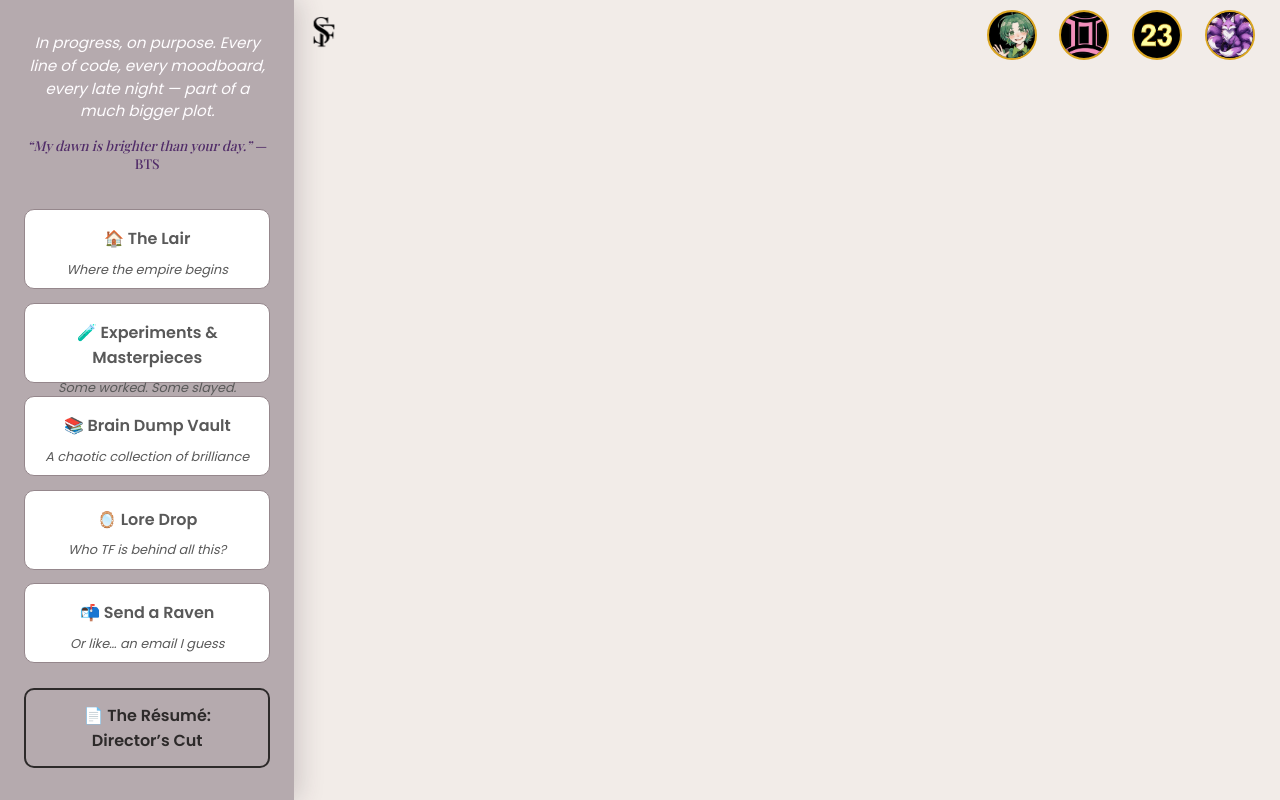
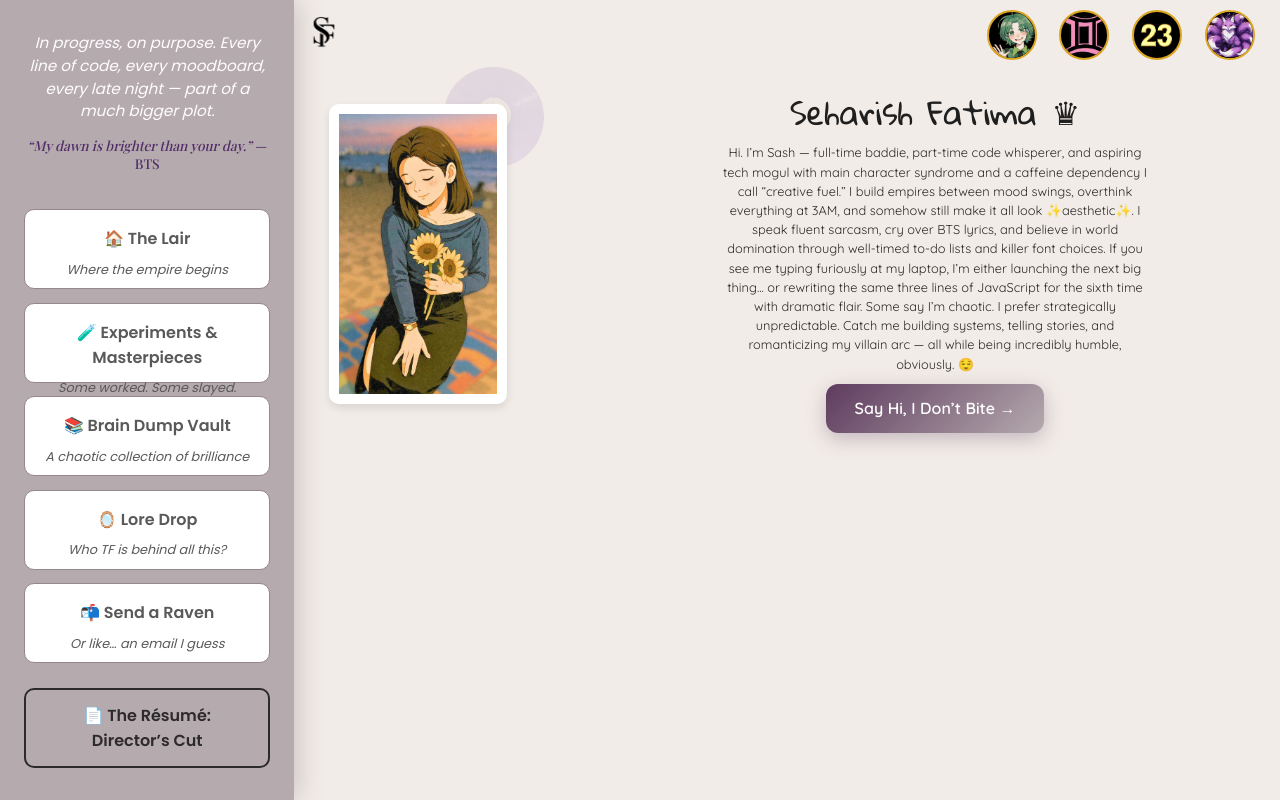
Before and after one commit to Seharish-Fatima/Portfolio-Website, a plain HTML site: page index.html in a window 1280 px wide. Drawn offline with nearby package versions, Linux system fonts and the light colour scheme.

Commit message:
Added hero section — enter the slay zone

```diff
--- a/index.html
+++ b/index.html
@@ -73,6 +73,35 @@
           </div>
         </div>
       </div>
+      <div class="first-bar">
+        <div class="col1">
+          <div class="circle">
+            <img src="assets/vinyl.png" alt="" height="100" width="100" />
+          </div>
+          <div class="image">
+            <img class="photo" src="assets/placeholder.jpg" height="300" />
+          </div>
+        </div>
+        <div class="col2">
+          <p class="name">Seharish Fatima ♛</p>
+          <p class="mydesc">
+            Hi. I’m Sash — full-time baddie, part-time code whisperer, and
+            aspiring tech mogul with main character syndrome and a caffeine
+            dependency I call “creative fuel.” I build empires between mood
+            swings, overthink everything at 3AM, and somehow still make it all
+            look ✨aesthetic✨. I speak fluent sarcasm, cry over BTS lyrics, and
+            believe in world domination through well-timed to-do lists and
+            killer font choices. If you see me typing furiously at my laptop,
+            I’m either launching the next big thing... or rewriting the same
+            three lines of JavaScript for the sixth time with dramatic flair.
+            Some say I’m chaotic. I prefer strategically unpredictable. Catch me
+            building systems, telling stories, and romanticizing my villain arc
+            — all while being incredibly humble, obviously. 😌
+          </p>
+          <a href="#" class="cta-button">Say Hi, I Don’t Bite →</a>
+        </div>
+        <div class="col3"></div>
+      </div>
     </main>
   </body>
 </html>
--- a/style.css
+++ b/style.css
@@ -1,4 +1,6 @@
 @import url("https://fonts.googleapis.com/css2?family=Playfair+Display:wght@500;700&family=Poppins:wght@400;600&display=swap");
+@import url("https://fonts.googleapis.com/css2?family=Gloria+Hallelujah&family=Libre+Baskerville:ital@1&display=swap");
+@import url("https://fonts.googleapis.com/css2?family=Quicksand:wght@300..700&display=swap");
 
 * {
   margin: 0;
@@ -12,6 +14,10 @@ body {
   color: #1f1f1f;
   display: flex;
   overflow: hidden;
+}
+
+main {
+  width: 77%;
 }
 
 .sidebar {
@@ -51,12 +57,12 @@ body {
 }
 
 .icon {
-  position: absolute;
   top: 0.2rem;
   left: 22rem;
+  justify-content: flex-start;
+  position: static;
   display: flex;
-  align-items: flex-start;
-  justify-content: flex-start;
+  align-items: center;
 }
 
 .icon-img {
@@ -129,9 +135,12 @@ body {
 }
 
 .circles {
+  margin-top: 10px;
   display: flex;
-  align-items: flex-end;
-  margin-top: 10px;
+  gap: 0.8rem;
+  align-items: center;
+  position: relative;
+  overflow: visible;
 }
 
 .circles img {
@@ -147,34 +156,29 @@ body {
 .top-bar {
   display: flex;
   flex-direction: row;
-}
-
-main {
-  width: 77%;
-}
-
-.top-bar {
-  display: flex;
   justify-content: space-between;
   align-items: center;
-}
-
-.icon {
-  position: static; /* or just remove the position entirely */
-  display: flex;
-  align-items: center;
-}
-
-.circles {
-  display: flex;
-  gap: 0.8rem;
-  align-items: center;
+  overflow: visible;
+  position: relative;
+  z-index: 0;
+  padding-right: 15px;
 }
 
 .tooltip-container {
   position: relative;
   display: inline-block;
   cursor: pointer;
+}
+
+.tooltip-container:hover .custom-tooltip {
+  visibility: visible;
+  opacity: 1;
+  transform: translateX(-50%) translateY(5px);
+}
+
+.tooltip-container img:hover {
+  box-shadow: 0 0 10px rgba(94, 59, 94, 0.6);
+  transform: scale(1.05);
 }
 
 .custom-tooltip {
@@ -201,33 +205,6 @@ main {
   backdrop-filter: blur(3px);
 }
 
-.tooltip-container:hover .custom-tooltip {
-  visibility: visible;
-  opacity: 1;
-  transform: translateX(-50%) translateY(5px);
-}
-
-.tooltip-container {
-  position: relative;
-  display: inline-block;
-  cursor: pointer;
-}
-
-.top-bar {
-  display: flex;
-  justify-content: space-between;
-  align-items: center;
-  overflow: visible; /* 👈 make sure nothing is hidden */
-  position: relative; /* 👈 allow tooltips to position absolutely inside */
-  z-index: 0;
-  padding-right: 15px;
-}
-
-.circles {
-  position: relative; /* 👈 THIS IS IMPORTANT */
-  overflow: visible;
-}
-
 .custom-tooltip::after {
   content: "";
   position: absolute;
@@ -239,11 +216,85 @@ main {
   border-color: transparent transparent #2c1a2c transparent;
 }
 
-.tooltip-container img:hover {
-  box-shadow: 0 0 10px rgba(94, 59, 94, 0.6);
-  transform: scale(1.05);
-}
-
 .right-edge .custom-tooltip {
   text-align: center;
 }
+
+.photo {
+  position: relative;
+  z-index: 2;
+  border-radius: 10px;
+  box-shadow: 0px 4px 8px rgba(0, 0, 0, 0.1);
+  border: 10px solid white;
+  margin: 35px;
+  margin-top: -70px;
+  transition: transform 0.3s ease;
+}
+
+.circle {
+  margin-left: 150px;
+}
+
+.circle img {
+  opacity: 0.2;
+  z-index: -100;
+}
+
+.photo:hover {
+  transform: rotate(-3deg);
+}
+
+.name {
+  font-family: "Gloria Hallelujah", cursive;
+  font-size: 2rem;
+  text-align: center;
+}
+
+.first-bar {
+  display: flex;
+  flex-direction: row;
+  justify-content: space-between;
+}
+
+.col1 {
+  width: 30%;
+}
+
+.mydesc {
+  font-family: "Quicksand", sans-serif;
+  font-size: 0.8rem;
+  line-height: 1.5;
+  color: #2d2a2a;
+  font-weight: 400;
+}
+
+.cta-button {
+  display: inline-block;
+  margin-top: 10px;
+  padding: 0.9rem 1.8rem;
+  font-family: "Quicksand", sans-serif;
+  font-weight: 600;
+  font-size: 1rem;
+  color: #ffffff;
+  background: linear-gradient(135deg, #5e3b5e, #b5aaae);
+  border: none;
+  border-radius: 12px;
+  text-decoration: none;
+  transition: all 0.3s ease;
+  box-shadow: 0 6px 20px rgba(94, 59, 94, 0.3);
+}
+
+.cta-button:hover {
+  background: linear-gradient(135deg, #b5aaae, #5e3b5e);
+  transform: scale(1.05);
+  box-shadow: 0 8px 30px rgba(94, 59, 94, 0.4);
+}
+
+.col2 {
+  width: 44%;
+  display: flex;
+  flex-direction: column;
+  align-items: center;
+  justify-content: center;
+  text-align: center;
+}
```
Also changed, not shown: assets/circle.png (added), assets/maybeee.png (added), assets/placeholder.jpg (added), assets/shayad.jpg (added), assets/shayadmaybe.png (added), assets/vinyl.png (added).
